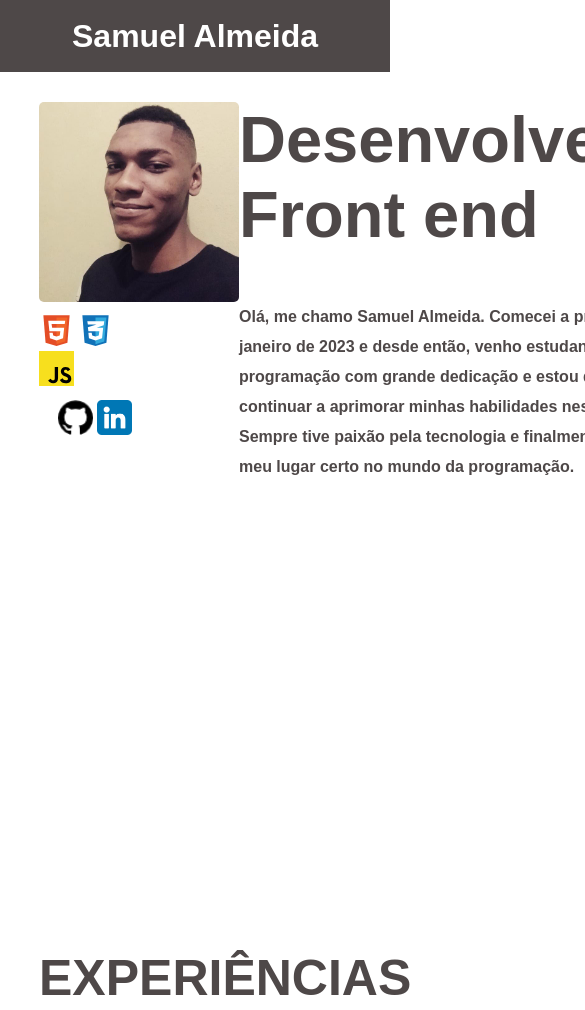
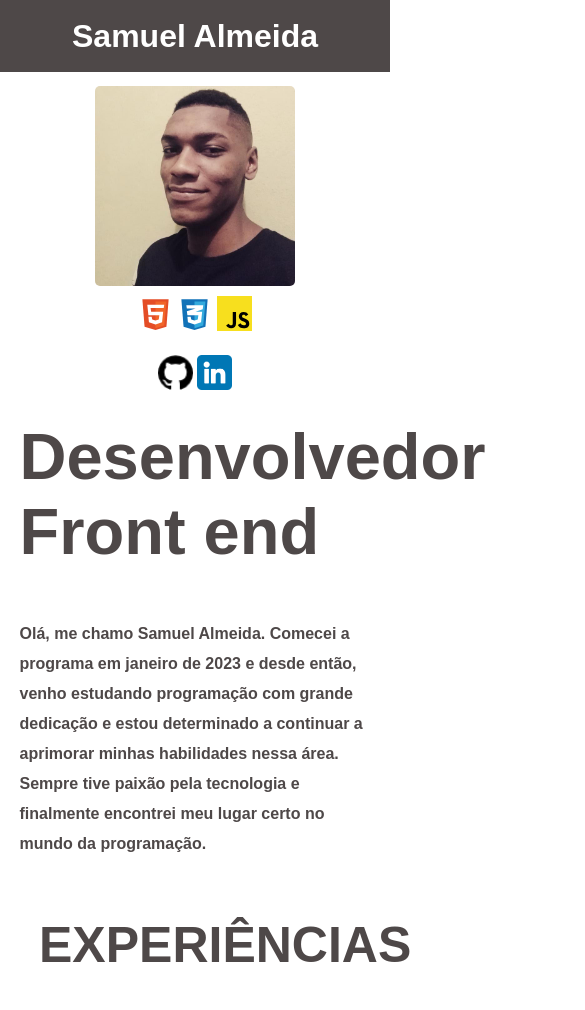
Before and after one commit to SamuelAlmeidaS/Portfolio-Samuel-almeida, a plain HTML site: page index.html in a window 390 px wide. Shown: the top 1010 px of the page, 585 px wide, since content can reach past the window. Drawn offline with Linux system fonts and the light colour scheme; files whose address does not match are found by name.

Commit message:
resposive

```diff
--- a/assets/css/style.css
+++ b/assets/css/style.css
@@ -8,6 +8,10 @@
 :root {
     --color-principal: #4e4848;
     --color-second: #e6e6e6;
+}
+
+body {
+    width: 100vw;
 }
 
 .patterns {
@@ -162,3 +166,22 @@ section {
 footer {
     margin-top: 20px;
 }
+
+@media screen and (max-width: 950px){
+    .container__home {
+        flex-direction: column;
+        width: 90%;
+        margin: auto;
+    }
+
+    .img__profile {
+        display: flex;
+        flex-direction: column;
+        justify-content: center;
+        align-items: center;
+    }
+
+    .container-card {
+        grid-template-columns: 1fr 1fr;
+    }
+}
--- a/index.html
+++ b/index.html
@@ -6,7 +6,7 @@
     <meta name="viewport" content="width=device-width, initial-scale=1.0">
     <link rel="stylesheet" href="./assets/css/media.css">
     <link rel="stylesheet" href="./assets/css/style.css">
-    <title>Document</title>
+    <title>Portfólio | Samuel Almeida</title>
 </head>
 <body>
     <header class="patterns">
```
